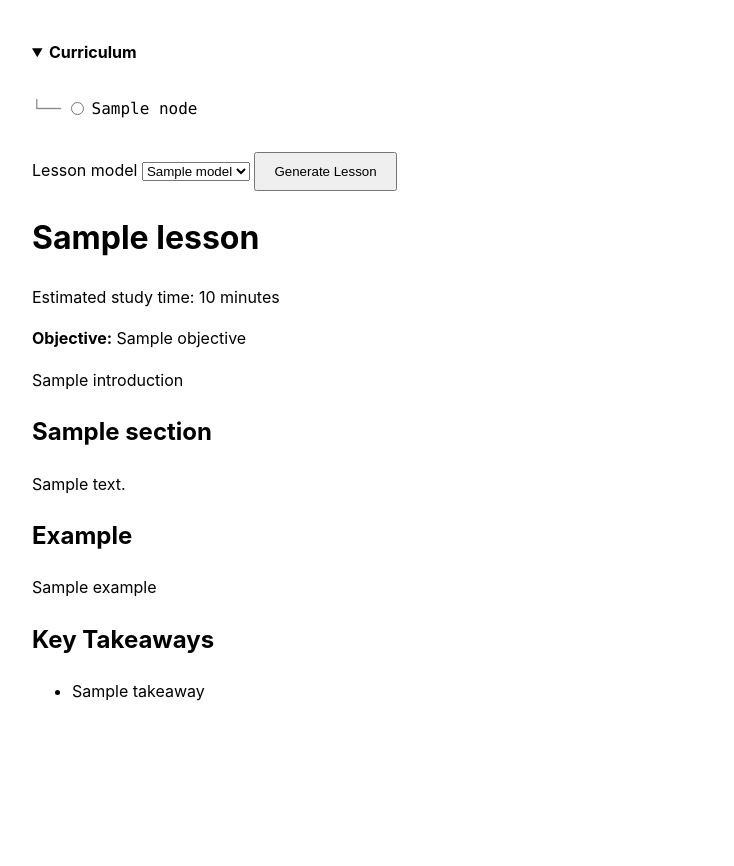
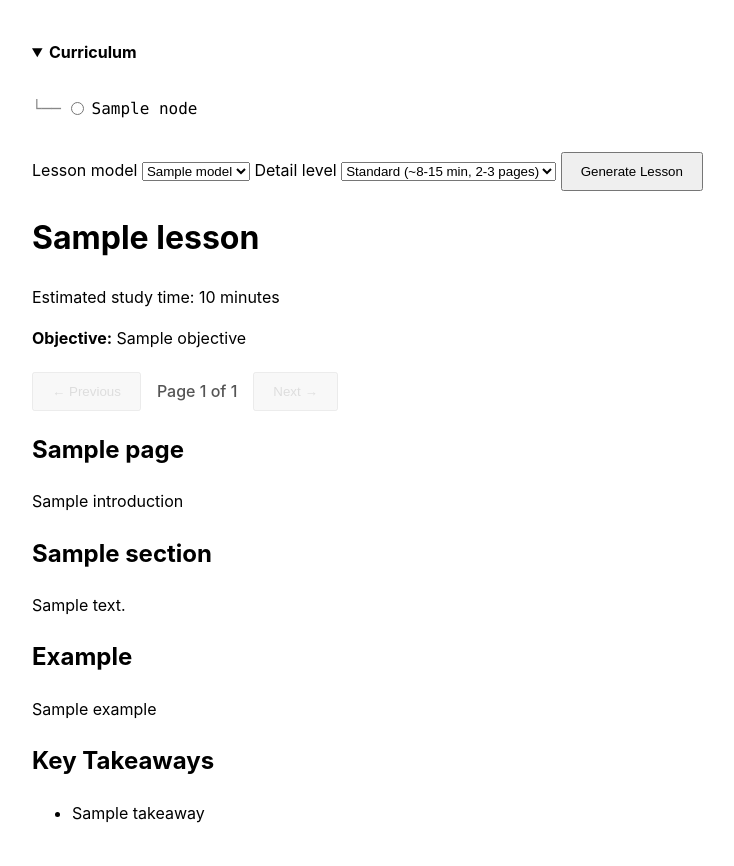
Before and after one commit to equang2011/adaptive-learning-app, a FastAPI app: template app/templates/curriculum.html in a window 1280 px wide, after a click on "Curriculum". Shown: the whole page, without its empty margins (158-892 px from the left). Before the commit the page ends 701 px from the top, so only its background shows below. Run offline with FastAPI, Linux system fonts and the light colour scheme; the template is opened without the code that fills it: most values are stand-ins (such as "Sample title", 1, 10 or a date in 2020).

Commit message:
feat(internal): paginated lessons, detail level, and input hardening
Wire the paginated lesson generator into the web UI and guard the two
generation routes before exposing them publicly.

Feature:
- /internal/lesson now calls generate_paginated_lesson() instead of the
  legacy single-shot generate_lesson(), so the page1/continuation prompts
  and PaginatedLesson are finally reachable from the browser.
- Add a detail level selector (quick/standard/deep) to the lesson form.
- Render lessons a page at a time with Previous/Next controls; key
  takeaways show only on the final page.

Fixes:
- save_lesson() was called without its required `model` argument, so every
  lesson generation crashed after its gateway calls had already completed.
- An unknown node_id raised a bare ValueError (500); return 404 instead.

Hardening:
- Cap generations at 100/day (in-memory, resets at midnight UTC).
- Reject models not listed in config/models.json. The form select was
  advisory only, so any model string reached the gateway and the per-call
  cost was unbounded regardless of the daily cap.
- Reject unknown detail_level values. EXPECTED_TOTAL_PAGES was indexed
  after the first gateway call, so a bad value burned a paid call and 500d.
- Cap topic and optional_context length; the daily cap limits call count,
  not input size.
- Resolve curriculum_filename strictly inside data/generations. It was
  joined to DATA_DIR unvalidated, so "../../.env" was read off disk before
  failing JSON parsing.
- Run all validation before the rate-limit counter, so rejected requests
  no longer consume a daily slot.

Move models.json and curriculum_scenarios.json from the gitignored
data/test_inputs/ to app/config/. /internal reads both on every request,
so as gitignored files they would have been absent from any deployed
container and the page would have 500d on first load.

Co-Authored-By: Claude Opus 5 <noreply@anthropic.com>
Claude-Session: https://claude.ai/code/session_01UW8NRg54ci27ipBsq4HdiL

```diff
--- a/app/routes/internal.py
+++ b/app/routes/internal.py
@@ -1,14 +1,17 @@
 import json
+import os
 import re
 from datetime import datetime
 from pathlib import Path
 
-from fastapi import APIRouter, Form, Request
+from fastapi import APIRouter, Form, HTTPException, Request
 from fastapi.templating import Jinja2Templates
 
-from app.models.curriculum import Curriculum
+from app.models.curriculum import Curriculum, CurriculumNode
+from app.models.lesson import PaginatedLesson
 from app.services.curriculum import find_node_by_id, generate_curriculum
-from app.services.lesson import generate_lesson
+from app.services.lesson import generate_paginated_lesson
+from app.services.rate_limit import check_and_increment
 
 router = APIRouter()
 
@@ -18,10 +21,16 @@ TEMPLATE_DIR = ROOT / "app" / "templates"
 
 templates = Jinja2Templates(directory=str(TEMPLATE_DIR))
 
-SCENARIO_FILE = ROOT / "data" / "test_inputs" / "curriculum_scenarios.json"
-MODEL_FILE = ROOT / "data" / "test_inputs" / "models.json"
+CONFIG_DIR = ROOT / "app" / "config"
+SCENARIO_FILE = CONFIG_DIR / "curriculum_scenarios.json"
+MODEL_FILE = CONFIG_DIR / "models.json"
 
 DATA_DIR = ROOT / "data" / "generations"
+
+MAX_TOPIC_LENGTH = 200
+MAX_CONTEXT_LENGTH = 2000
+
+ALLOWED_DETAIL_LEVELS = {"quick", "standard", "deep"}
 
 
 def slugify(value: str) -> str:
@@ -53,10 +62,70 @@ def save_curriculum(
 
     return output_path
 
+def save_lesson(
+    lesson: PaginatedLesson,
+    node: CurriculumNode,
+    model: str,
+    curriculum_file_name: str,
+) -> Path:
+    prompt_version = os.getenv('LESSON_PROMPT_VERSION', None)
+
+    LESSON_DATA_DIR = DATA_DIR / "lessons"
+    LESSON_DATA_DIR.mkdir(parents=True, exist_ok=True)
+
+    timestamp = datetime.now().strftime("%Y%m%d_%H%M%S")
+    title_slug = slugify(lesson.title[:35])
+    model_slug = slugify(model)[:30]
+    filename = f"lesson_{title_slug}_{model_slug}_{timestamp}.json"
+
+    output_path = LESSON_DATA_DIR / filename
+    output_path.write_text(
+            lesson.model_dump_json(indent=2),
+            encoding="utf-8",
+        )
+    return output_path
 
 def load_models() -> list[dict]:
     model_json = MODEL_FILE.read_text(encoding="utf-8")
     return json.loads(model_json)
+
+
+def validate_model(model: str) -> None:
+    allowed_ids = {entry["id"] for entry in load_models()}
+    if model not in allowed_ids:
+        raise HTTPException(status_code=400, detail=f"Unknown model: {model!r}")
+
+
+def validate_detail_level(detail_level: str) -> None:
+    if detail_level not in ALLOWED_DETAIL_LEVELS:
+        raise HTTPException(
+            status_code=400,
+            detail=f"Unknown detail_level: {detail_level!r}",
+        )
+
+
+def validate_length(value: str, field: str, maximum: int) -> None:
+    if len(value) > maximum:
+        raise HTTPException(
+            status_code=400,
+            detail=f"{field} exceeds maximum length of {maximum} characters.",
+        )
+
+
+def resolve_generation_path(filename: str) -> Path:
+    """Resolve a user-supplied filename inside DATA_DIR, rejecting traversal."""
+    if filename != Path(filename).name:
+        raise HTTPException(status_code=400, detail="Invalid curriculum filename.")
+
+    candidate = (DATA_DIR / filename).resolve()
+
+    if candidate.parent != DATA_DIR.resolve():
+        raise HTTPException(status_code=400, detail="Invalid curriculum filename.")
+
+    if not candidate.is_file():
+        raise HTTPException(status_code=404, detail="Curriculum not found.")
+
+    return candidate
 
 
 @router.get("/internal")
@@ -82,6 +151,10 @@ def create_curriculum(
     optional_context: str = Form(""),
     model: str = Form(...),
 ):
+    validate_model(model)
+    validate_length(topic, "topic", MAX_TOPIC_LENGTH)
+    validate_length(optional_context, "optional_context", MAX_CONTEXT_LENGTH)
+    check_and_increment()
 
     curriculum = generate_curriculum(
         topic=topic,
@@ -109,8 +182,11 @@ def create_lesson(
     curriculum_filename: str = Form(...),
     node_id: str = Form(...),
     lesson_model: str = Form(...),
+    detail_level: str = Form("standard"),
 ):
-    curriculum_path = DATA_DIR / curriculum_filename
+    validate_model(lesson_model)
+    validate_detail_level(detail_level)
+    curriculum_path = resolve_generation_path(curriculum_filename)
 
     curriculum_string = curriculum_path.read_text(encoding="utf-8")
     curriculum = Curriculum.model_validate_json(curriculum_string)
@@ -122,12 +198,22 @@ def create_lesson(
         if target_node is not None:
             break
     if target_node is None:
-        raise ValueError(f"Node not found: {node_id}")
+        raise HTTPException(status_code=404, detail=f"Node not found: {node_id}")
 
-    lesson = generate_lesson(
+    check_and_increment()
+
+    lesson = generate_paginated_lesson(
         model=lesson_model,
         curriculum=curriculum,
         node=target_node,
+        detail_level=detail_level,
+    )
+
+    saved_path = save_lesson(
+        lesson=lesson,
+        node=target_node,
+        model=lesson_model,
+        curriculum_file_name=curriculum_filename,
     )
 
     return templates.TemplateResponse(
@@ -138,6 +224,7 @@ def create_lesson(
             "curriculum_filename": curriculum_filename,
             "models": load_models(),
             "lesson": lesson,
+            "lesson_filename": saved_path.name,
             "selected_node_id": node_id,
         },
     )
--- a/app/templates/curriculum.html
+++ b/app/templates/curriculum.html
@@ -91,6 +91,27 @@
             padding: 10px 18px;
             cursor: pointer;
         }
+
+        .pager-controls {
+            display: flex;
+            align-items: center;
+            gap: 16px;
+            margin: 20px 0;
+        }
+
+        .pager-controls button {
+            margin-top: 0;
+        }
+
+        .pager-controls button:disabled {
+            opacity: 0.4;
+            cursor: default;
+        }
+
+        #page-indicator {
+            font-weight: 500;
+            color: #555;
+        }
     </style>
 </head>
 
@@ -116,6 +137,14 @@
                 {% endfor %}
             </select>
 
+            <label for="detail_level">Detail level</label>
+
+            <select id="detail_level" name="detail_level" required>
+                <option value="quick">Quick (~5 min, 1 page)</option>
+                <option value="standard" selected>Standard (~8-15 min, 2-3 pages)</option>
+                <option value="deep">Deep (~12-15 min, 3 pages)</option>
+            </select>
+
             <button type="submit">
                 Generate Lesson
             </button>
@@ -137,22 +166,36 @@
             {{ lesson.objective }}
         </div>
 
-        <div class="introduction">
-            <p>{{ lesson.introduction }}</p>
+        <div class="pager-controls">
+            <button type="button" id="prev-page" disabled>&larr; Previous</button>
+            <span id="page-indicator"></span>
+            <button type="button" id="next-page">Next &rarr;</button>
         </div>
 
-        {% for section in lesson.sections %}
+        {% for page in lesson.pages %}
+        <div class="lesson-page" data-page-number="{{ page.page_number }}" {% if not loop.first %}hidden{% endif %}>
+            <h2>{{ page.title }}</h2>
+
+            <div class="introduction">
+                <p>{{ page.introduction }}</p>
+            </div>
+
+            {% for section in page.sections %}
             <section>
                 <h2>{{ section.heading }}</h2>
                 <p>{{ section.content }}</p>
             </section>
             {% endfor %}
 
+            {% if page.example %}
             <div class="example">
                 <h2>Example</h2>
-            <p>{{ lesson.example }}</p>
+                <p>{{ page.example }}</p>
             </div>
+            {% endif %}
 
+            {% if loop.last and lesson.key_takeaways %}
+            <div class="key-takeaways">
                 <h2>Key Takeaways</h2>
                 <ul>
                     {% for takeaway in lesson.key_takeaways %}
@@ -160,6 +203,47 @@
                     {% endfor %}
                 </ul>
             </div>
+            {% endif %}
+        </div>
+        {% endfor %}
+    </div>
+
+    <script>
+        (function () {
+            const pages = Array.from(document.querySelectorAll(".lesson-page"));
+            if (pages.length === 0) return;
+
+            const prevBtn = document.getElementById("prev-page");
+            const nextBtn = document.getElementById("next-page");
+            const indicator = document.getElementById("page-indicator");
+            let current = 0;
+
+            function render() {
+                pages.forEach((page, index) => {
+                    page.hidden = index !== current;
+                });
+                prevBtn.disabled = current === 0;
+                nextBtn.disabled = current === pages.length - 1;
+                indicator.textContent = `Page ${current + 1} of ${pages.length}`;
+            }
+
+            prevBtn.addEventListener("click", () => {
+                if (current > 0) {
+                    current -= 1;
+                    render();
+                }
+            });
+
+            nextBtn.addEventListener("click", () => {
+                if (current < pages.length - 1) {
+                    current += 1;
+                    render();
+                }
+            });
+
+            render();
+        })();
+    </script>
     {% endif %}
 </body>
 
```
Also changed, not shown: app/config/curriculum_scenarios.json (added, +57 -0 lines), app/config/models.json (added, +26 -0 lines), app/services/rate_limit.py (added, +26 -0 lines), README.md. Lines whose indentation alone changed are shown as unchanged.
